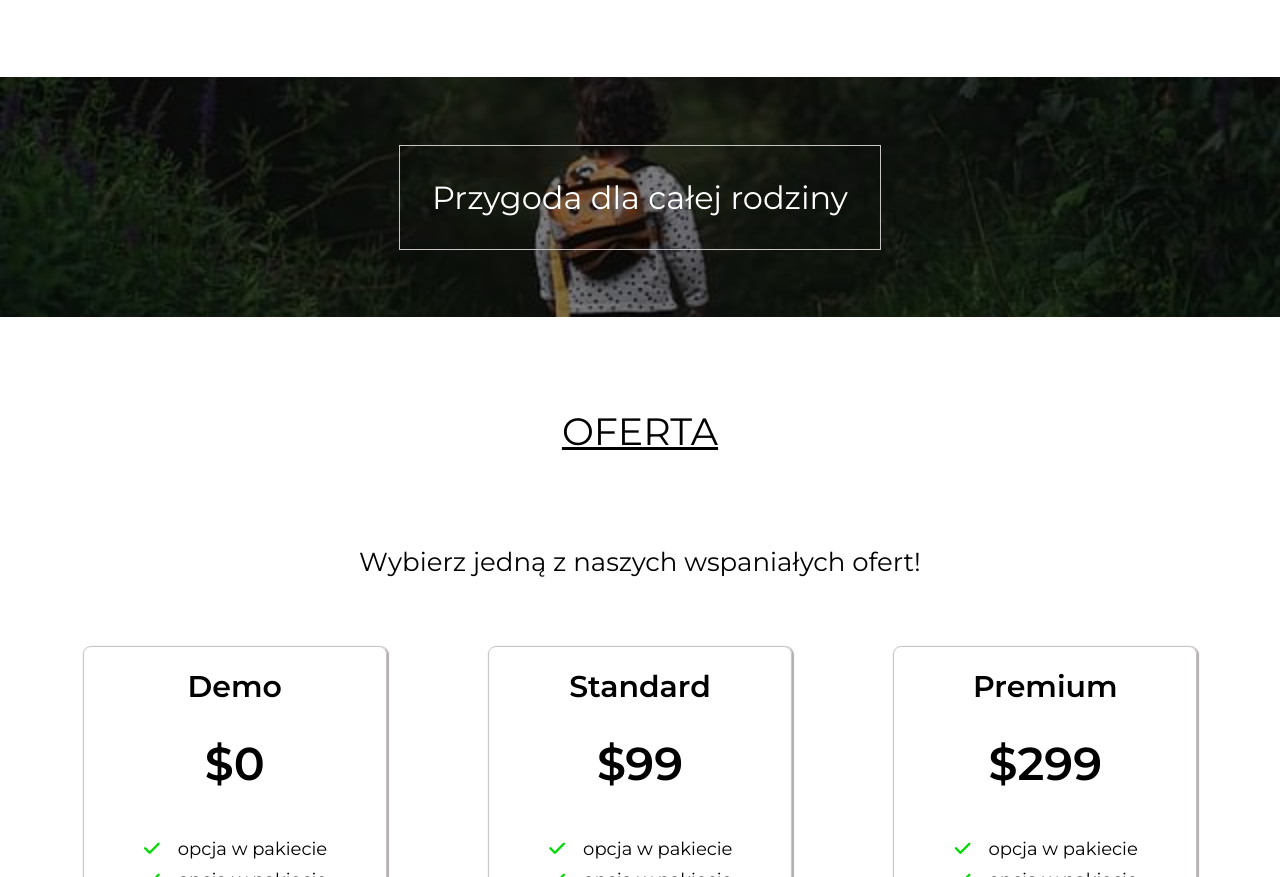
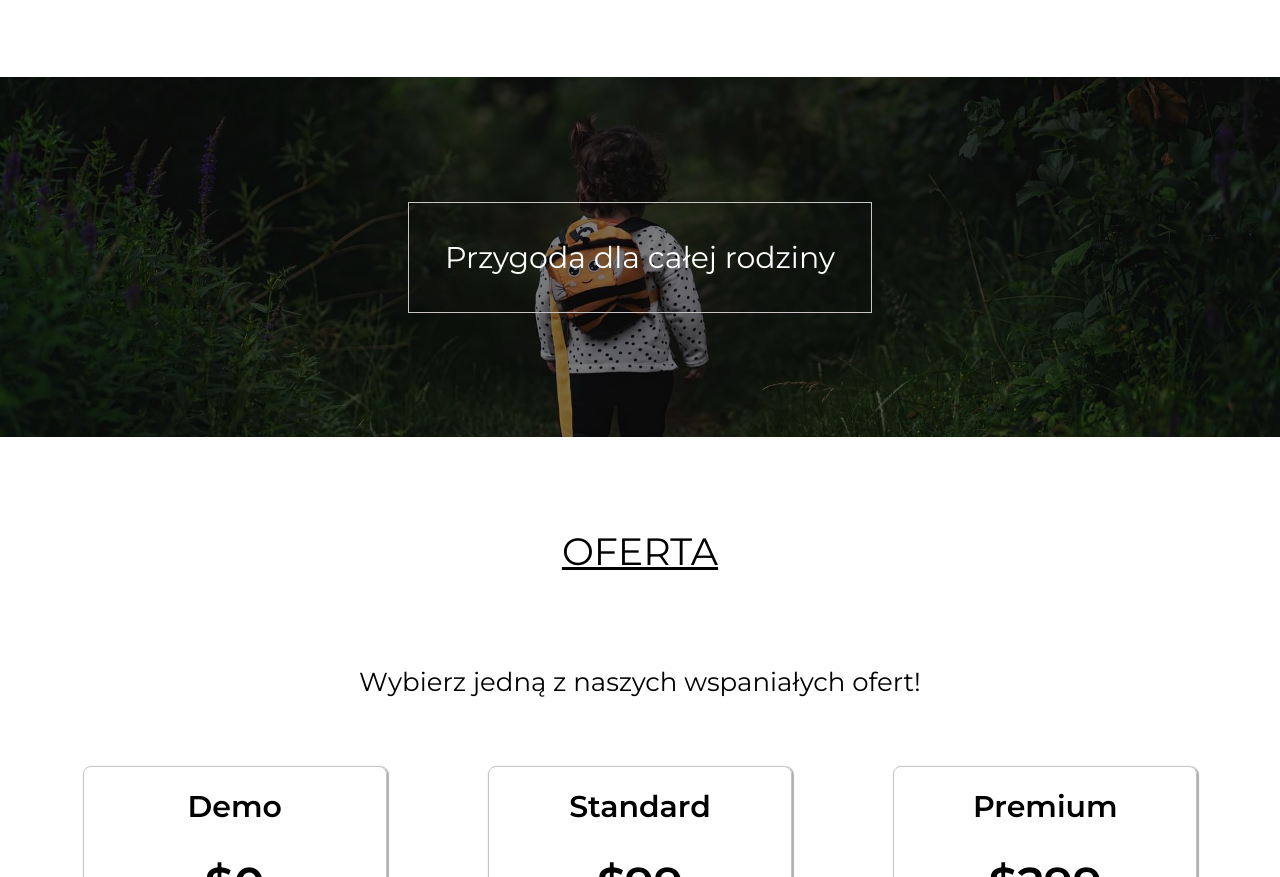
Before and after one commit to FilipW98/Forest-Project, a website: page index.html in a window 1280 px wide. Shown: the part 1226-2103 px from the top of the page. Drawn offline with Linux system fonts and the light colour scheme.

Commit message:
poprawione zdjęcie

```diff
--- a/index.html
+++ b/index.html
@@ -53,8 +53,8 @@
         <h2 class="white-section section">O NAS</h2>
         <div class="aboutus__wrapper">
 
-            <img class="aboutus__mobile section" src="./src/img/waters-small.jpg" alt="jezioro w parku">
-            <img class="aboutus__desktop" src="./src/img/waters-big.jpg" alt="jezioro w parku2">
+            <img class="aboutus__mobile section" src="../src/img/waters-small.jpg" alt="jezioro w parku">
+            <img class="aboutus__desktop" src="../src/img/waters-big.jpg" alt="jezioro w parku">
             <div class="aboutus__container white-section section">
                 <h3 class="aboutus__title">Niezapomniane przygody</h3>
                 <p class="aboutus__text">Lorem ipsum dolor sit amet consectetur, adipisicing elit. Asperiores aliquid
--- a/src/sass/_large.scss
+++ b/src/sass/_large.scss
@@ -119,10 +119,17 @@
 		}
 	}
 
+	// .hero-img {
+	// 	background-image: url(../img/girl-big.jpg);
+	// 	background-size: cover;
+	// }
 
-	.hero-img-desktop {
-        background-image: url('/klient1/dist/img/girl-big.jpg');
-		margin-top: 5em;
+	main {
+		.hero-img-desktop {
+			background-image: url('../img/girl-big.jpg');
+			margin-top: 5em;
+			background-size: cover;
+		}
 	}
 
 	.offer {
@@ -284,7 +291,17 @@
 			}
 		}
 	}
-
+	main {
+		.hero-img-desktop {
+			background-image: url('../img/girl-big.jpg');
+			margin-top: 5em;
+			min-height: 45vh;
+		}
+        .hero-img__title {
+            padding: 1.2em;
+            font-size: 3rem;
+        }
+	}
 
 	.offer {
 		margin-bottom: 3em;
--- a/src/sass/_medium.scss
+++ b/src/sass/_medium.scss
@@ -158,16 +158,7 @@
 		}
 	}
 
-	.hero-img {
-		background-image: url(../img/girl-big.jpg);
-		background-size: cover;
-	}
 
-	.hero-img {
-		.hero-img__title {
-			font-size: 3.2rem;
-		}
-	}
 
 	.offer {
 		.offer__card {
```
Also changed, not shown: dist/css/main.min.css.
